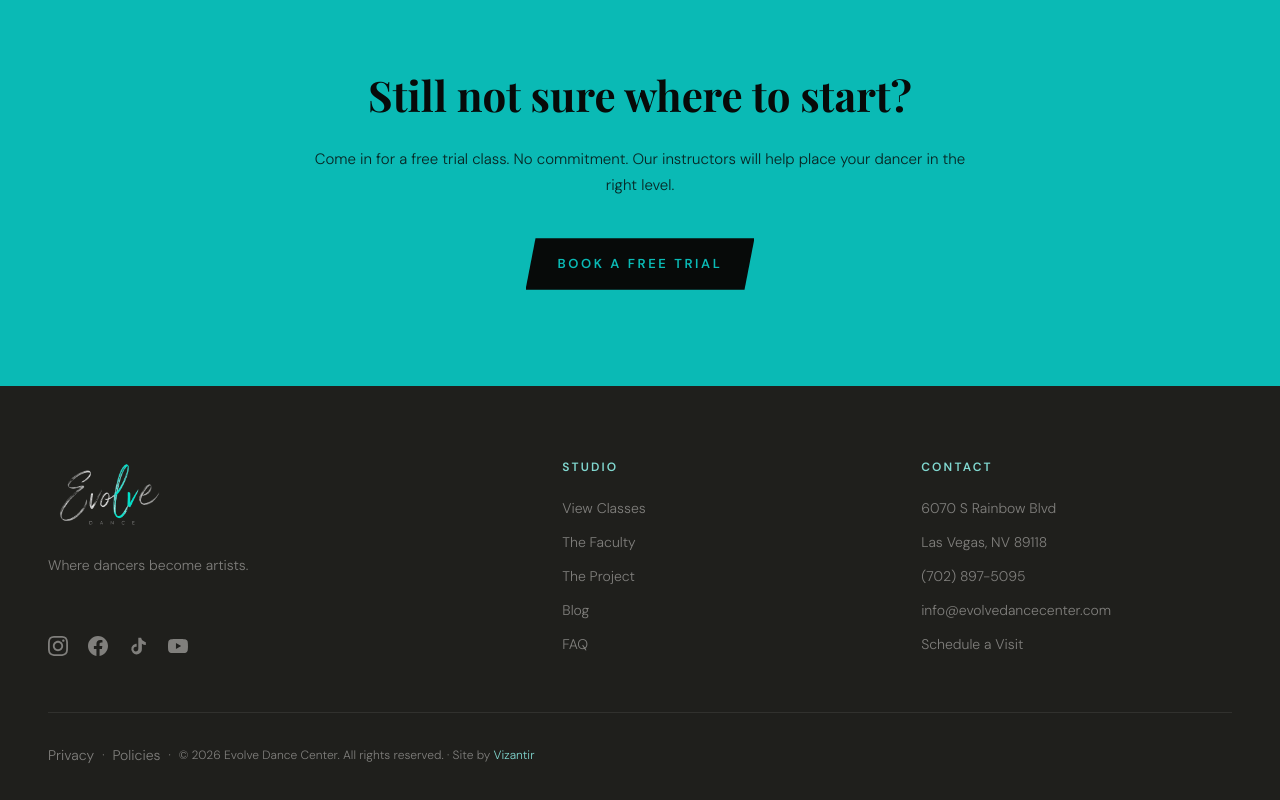
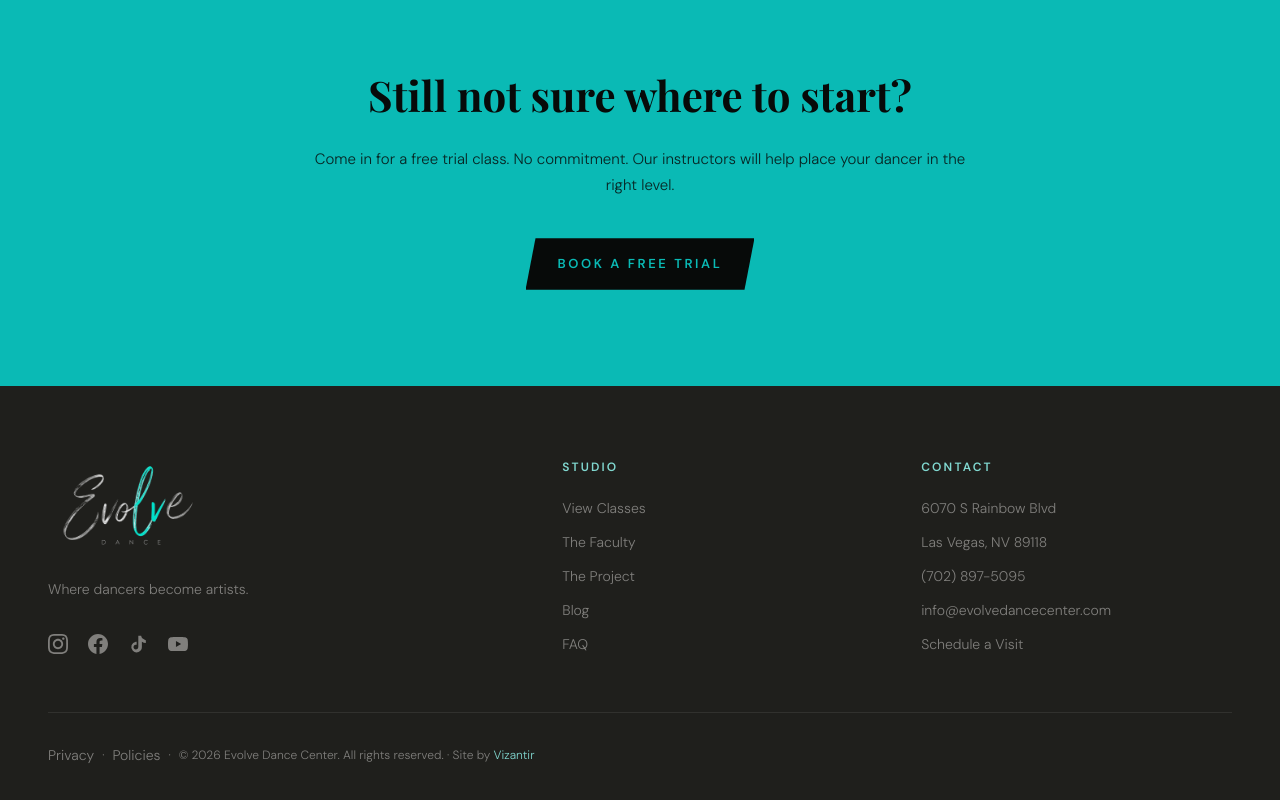
Before and after one commit to vizantirmarketing-alt/evolve-dance, a Next.js app: page /classes in a window 1280 px wide. Shown: the part 5059-5859 px from the top of the page. Built offline with nearby package versions, Linux system fonts and the light colour scheme.

Commit message:
Rebalance footer: larger logo, top-aligned columns, contained legal row

```diff
--- a/components/layout/Footer.tsx
+++ b/components/layout/Footer.tsx
@@ -105,22 +105,22 @@ export default function Footer() {
     <footer className="bg-[#1F1F1C] pb-[calc(2.5rem+5rem+env(safe-area-inset-bottom,0px))] pt-[72px] md:pb-10">
       <div className="mx-auto max-w-7xl px-6 md:px-12">
         <div className="pb-14 border-b border-[rgba(255,255,255,0.08)] mb-8">
-        <div className="grid grid-cols-1 md:grid-cols-[1.5fr_1fr_1fr] gap-12 md:items-stretch">
+          <div className="grid grid-cols-1 md:grid-cols-[1.5fr_1fr_1fr] gap-12 md:items-start">
             {/* Brand */}
-          <div className="flex min-h-0 flex-col gap-8 md:h-full md:gap-0">
+            <div className="flex min-h-0 flex-col gap-8">
               <div>
                 <div className="mb-4">
                   <SmartLink
                     href="/"
                     aria-label="Evolve Dance Center home"
-                  className="flex items-center no-underline"
+                    className="flex items-start no-underline"
                   >
                     <Image
                       src="/logo/evolve-footer.png"
                       alt="Evolve Dance Center"
                       width={360}
                       height={240}
-                    className="h-16 md:h-20 w-auto object-contain"
+                      className="h-16 md:h-[6.5rem] w-auto object-contain"
                     />
                   </SmartLink>
                 </div>
@@ -128,7 +128,7 @@ export default function Footer() {
                   {siteConfig.tagline}
                 </p>
               </div>
-            <div className="md:mt-auto md:shrink-0">
+              <div className="shrink-0">
                 <SocialIconsRow />
               </div>
             </div>
```
Lines whose indentation alone changed are shown as unchanged.
